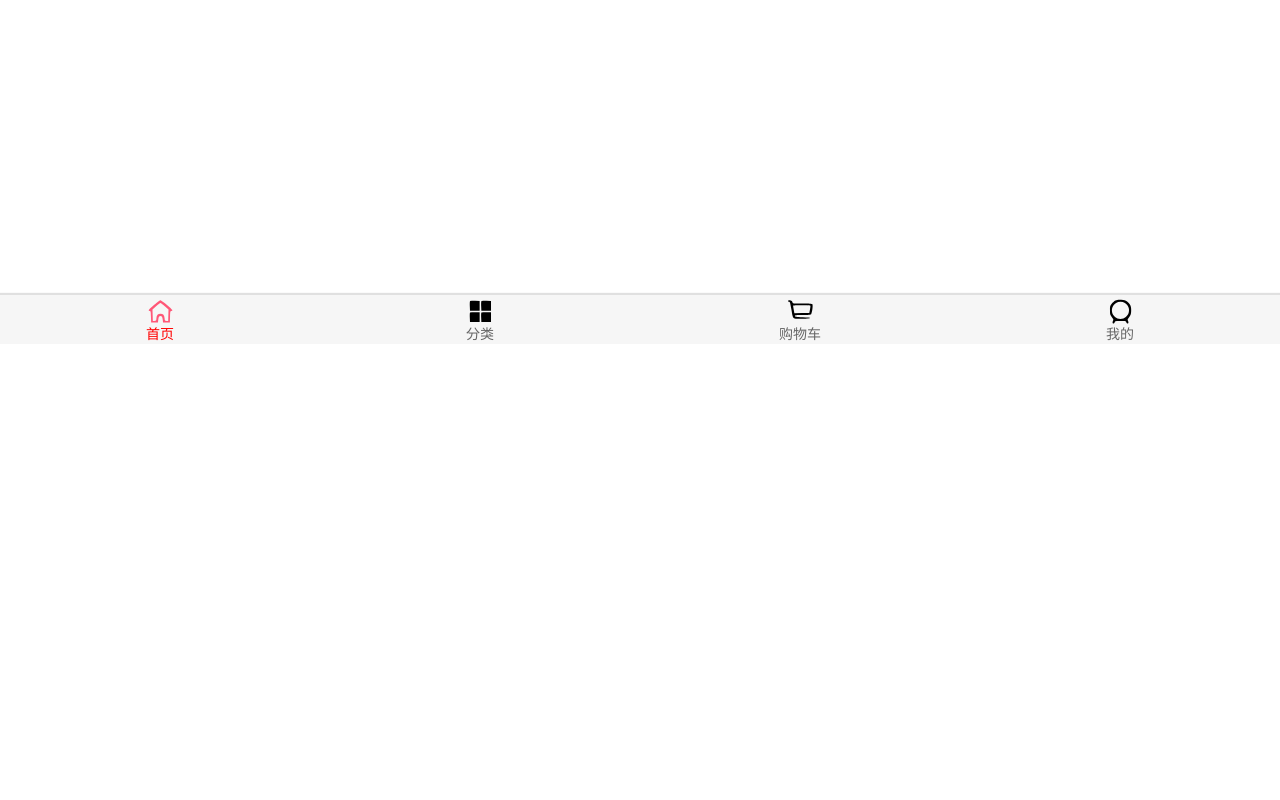
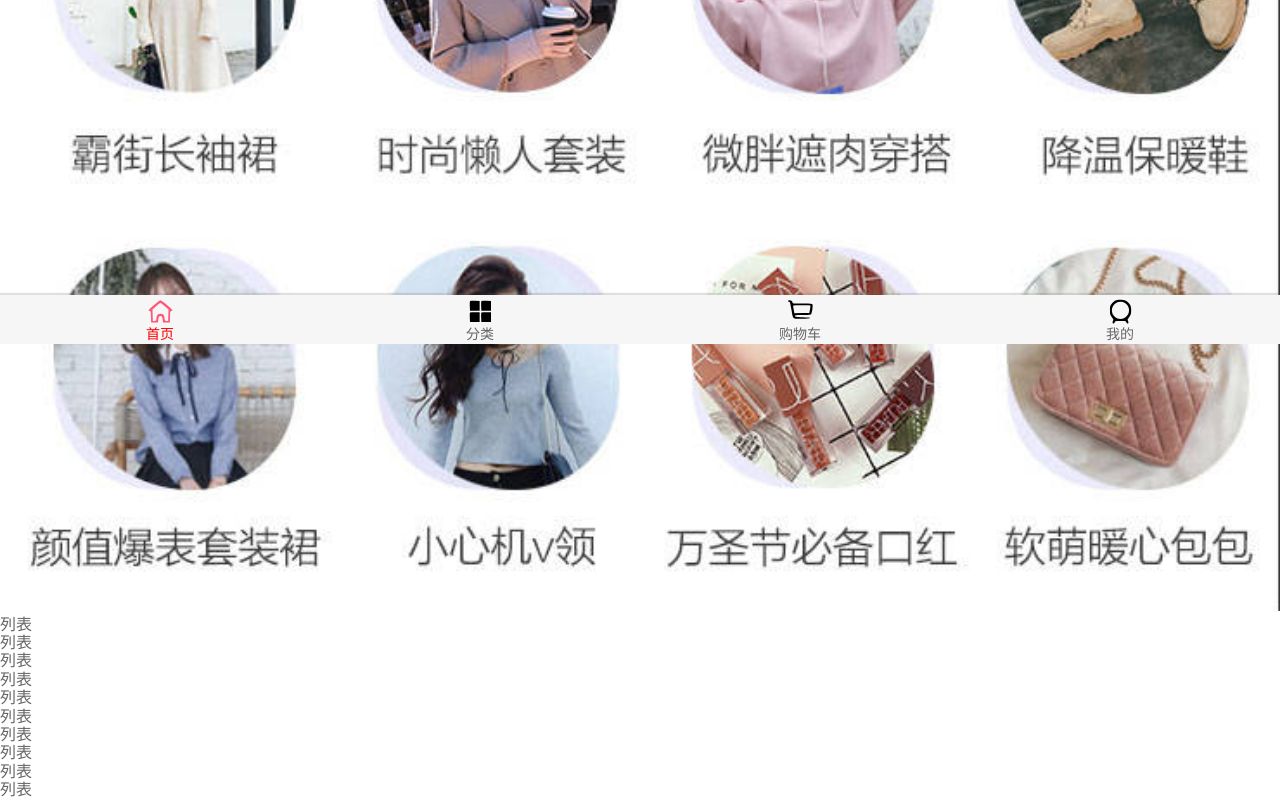
Before and after one commit to ibelievem/suppermall, a Vue app: page /home in a window 1280 px wide. Shown: the part 456-1256 px from the top of the page. Before the commit the page ends 800 px from the top, so only its background shows below. Built offline with nearby package versions, Linux system fonts and the light colour scheme; no server answers.

Commit message:
本周流行的展示，简单的向下滚动

```diff
--- a/src/components/common/swiper/Swiper.vue
+++ b/src/components/common/swiper/Swiper.vue
@@ -29,9 +29,11 @@
       type: Number,
       default: 0.25
     },
+    // 显示轮播指示器
     showIndicator: {
       type: Boolean,
       default: true
+      // default: false
     }
   },
   data: function () {
--- /dev/null
+++ b/src/components/content/tabControl/TabControl.vue
@@ -0,0 +1,23 @@
+<template>
+  <div class="tab-control">
+    <div v-for="item in titles">
+      <span>{{item}}</span>
+    </div>
+  </div>
+</template>
+
+<script>
+    export default {
+      name: "tabControl",
+      props:{
+        titles:{
+          type:Array,
+
+        }
+      }
+    }
+</script>
+
+<style scoped>
+
+</style>
--- a/src/views/home/Home.vue
+++ b/src/views/home/Home.vue
@@ -3,22 +3,50 @@
     <nav-bar class="home-nav"><div slot="center">购物街</div></nav-bar>
     <home-swiper :banners="banners"></home-swiper>
     <recommend-view :recommends="recommends"></recommend-view>
+    <feature-view></feature-view>
+
+    <!--  填充内容，使得界面可以向下滚动  -->
+    <ul>
+      <li>列表</li>
+      <li>列表</li>
+      <li>列表</li>
+      <li>列表</li>
+      <li>列表</li>
+      <li>列表</li>
+      <li>列表</li>
+      <li>列表</li>
+      <li>列表</li>
+      <li>列表</li>
+    </ul>
   </div>
 </template>
 
 <script>
+
+// 导入公共组件
 import NavBar from "components/common/navbar/NavBar";
+import TabControl from "components/content/tabControl/TabControl";
+
+// 导入子组件
 import HomeSwiper from "./childComps/HomeSwiper";
 import RecommendView from "./childComps/RecommendView";
+import FeatureView from "./childComps/FeatureView";
 
+// 导入方法
 import {getHomeMultidata} from "network/home";
 
 export default {
   name: "Home",
   components:{
+    // 注册公共组件
     NavBar,
+    TabControl,
+
+    // 注册子组件
     HomeSwiper,
-    RecommendView
+    RecommendView,
+    FeatureView,
+
   },
   data(){
     return {
@@ -49,4 +77,9 @@
     color: white;
   }
 
+  /* 原生解决滚动的问题 */
+  #home {
+    padding-top: 44px;
+  }
+
 </style>
--- /dev/null
+++ b/src/views/home/childComps/FeatureView.vue
@@ -0,0 +1,19 @@
+<template>
+<div class="feature">
+  <a href="https://act.mogujie.com/zzlx67">
+    <img src="~assets/img/home/recommend_bg.jpg" alt="">
+  </a>
+</div>
+</template>
+
+<script>
+export default {
+  name: "FeatureView"
+}
+</script>
+
+<style scoped>
+  .feature img {
+    width:100%;
+  }
+</style>
```
